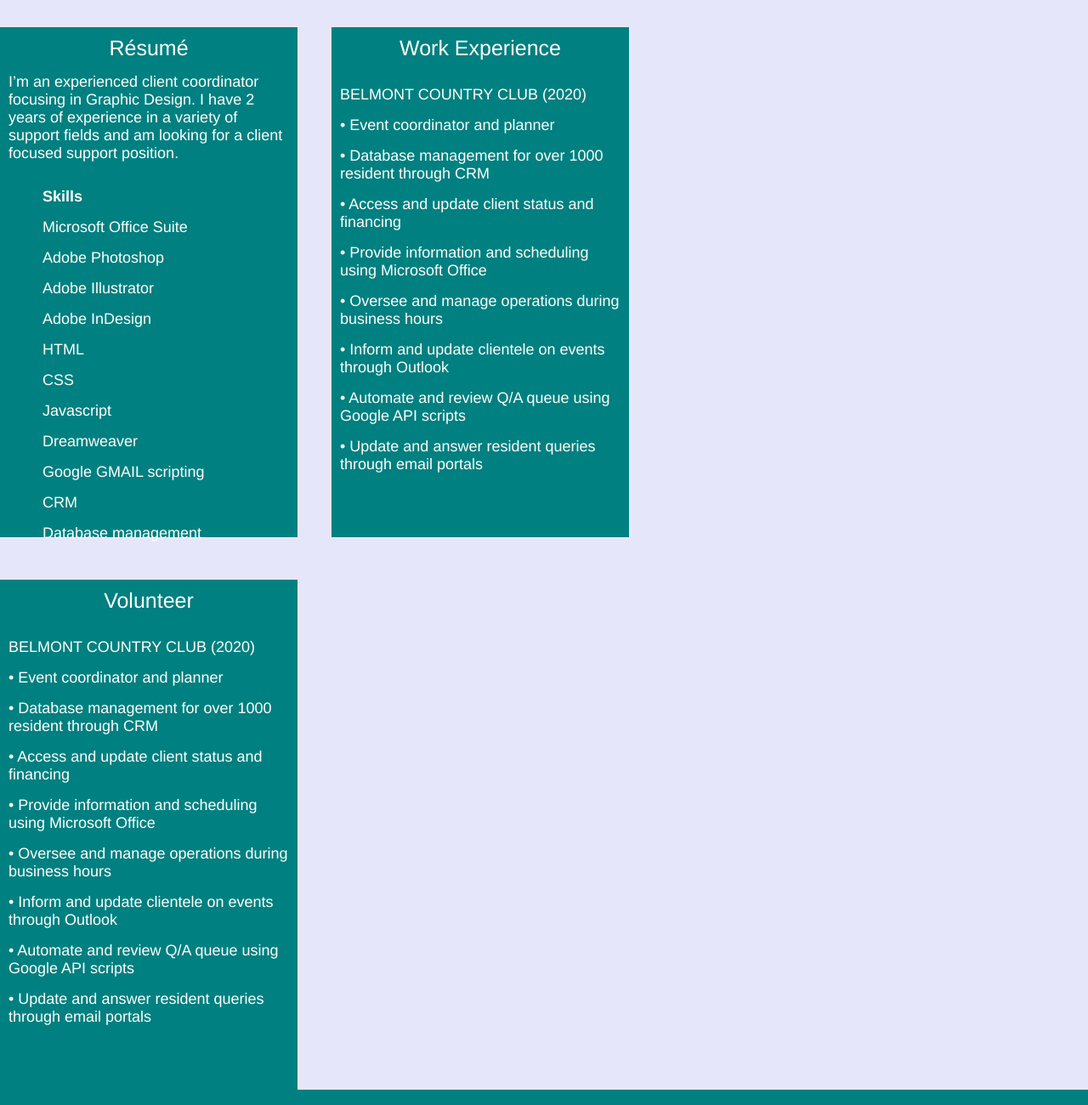
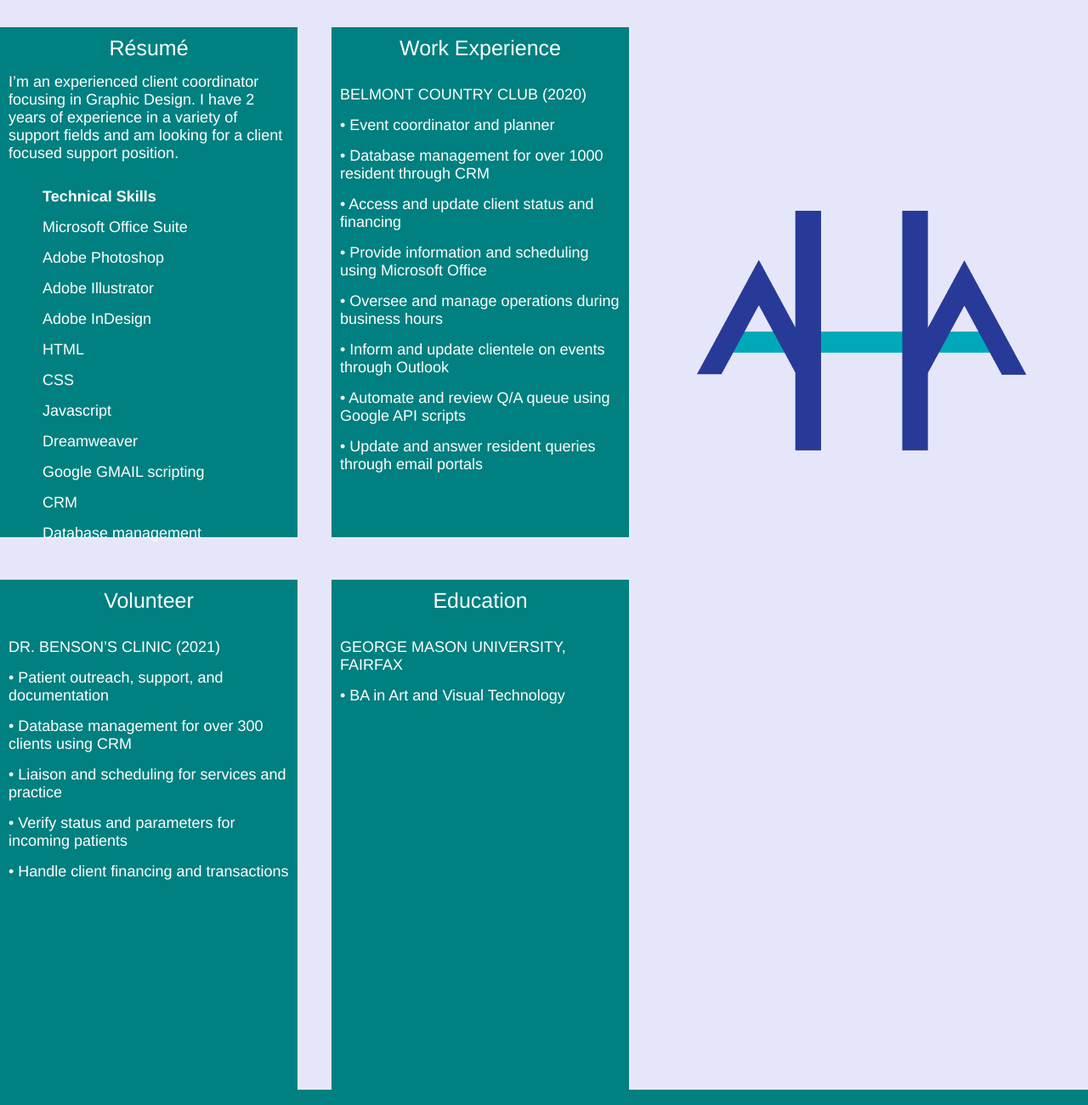
Before and after one commit to aansari9/avt217DL3Tues, a plain HTML site: page avt413/resu/index.html in a window 1280 px wide. Shown: the part 120-1420 px from the top of the page at 85% size. Drawn offline with Linux system fonts and the light colour scheme.

Commit message:
another update to Res

```diff
--- a/avt413/resu/css/main.css
+++ b/avt413/resu/css/main.css
@@ -141,6 +141,20 @@ header, footer {
 
 }
 
+.container6 {
+  width: 350px;
+  height: 590px;
+  float: left;
+  margin-top: 50px;
+  background-color: teal;
+  font-size: 25px;
+  font-family: Helvetica;
+  color: white;
+  text-align: center;
+  padding-top: 10px;
+  margin-left: 40px;
+}
+
 .container-img {
   width: 41.5%;
   height: 500px;
@@ -150,6 +164,17 @@ header, footer {
   border-collapse: collapse;
   margin-top: -52.1%;
 }
+
+.container-img2 {
+  width: 41.5%;
+  height: 500px;
+  float: left;
+  margin-left: 85%;
+  border-spacing: 0;
+  border-collapse: collapse;
+  margin-top: -52.1%;
+}
+
 
 img {
   height: 100%;
--- a/avt413/resu/index.html
+++ b/avt413/resu/index.html
@@ -31,7 +31,7 @@
           <p>I’m an experienced client coordinator focusing in Graphic Design. I have 2 years of experience in a variety of support fields and am looking for a client focused support position.
           </p>
   <ol>
-  <p><b>Skills</b></p>
+  <p><b>Technical Skills</b></p>
   <p>Microsoft Office Suite</p>
   <p>Adobe Photoshop</p>
   <p>Adobe Illustrator</p>
@@ -68,27 +68,32 @@ Update and answer resident queries through email portals
           </p>
         </div>
 
+        <div class="container-img2">
+        <img src="image/aha.png" alt="Logo">
+      </div>
+
         <div class="container5"
                   <p> Volunteer
                   </p>
-                  <p>BELMONT COUNTRY CLUB (2020)</p>
+                  <p>DR. BENSON’S CLINIC (2021)</p>
                   <p>•
-        Event coordinator and planner</p>
+          Patient outreach, support, and documentation</p>
           <p>•
-        Database management for over 1000 resident through CRM</p>
+          Database management for over 300 clients using CRM</p>
           <p>•
-        Access and update client status and financing</p>
+          Liaison and scheduling for services and practice</p>
           <p>•
-        Provide information and scheduling using Microsoft Office</p>
+          Verify status and parameters for incoming patients</p>
           <p>•
-        Oversee and manage operations during business hours</p>
+          Handle client financing and transactions</p>
+                </div>
+                <div class="container6"
+                          <p> Education
+                          </p>
+                          <p>GEORGE MASON UNIVERSITY, FAIRFAX</p>
 <p>•
-        Inform and update clientele on events through Outlook</p>
-        <p>•
-        Automate and review Q/A queue using Google API scripts</p>
-        <p>•
-        Update and answer resident queries through email portals
-                  </p>
+BA in Art and Visual Technology</p>
+
                         </div>
 
         </main>
```
Also changed, not shown: avt413/resu/image/aha.png (added). Lines whose indentation alone changed are shown as unchanged.
